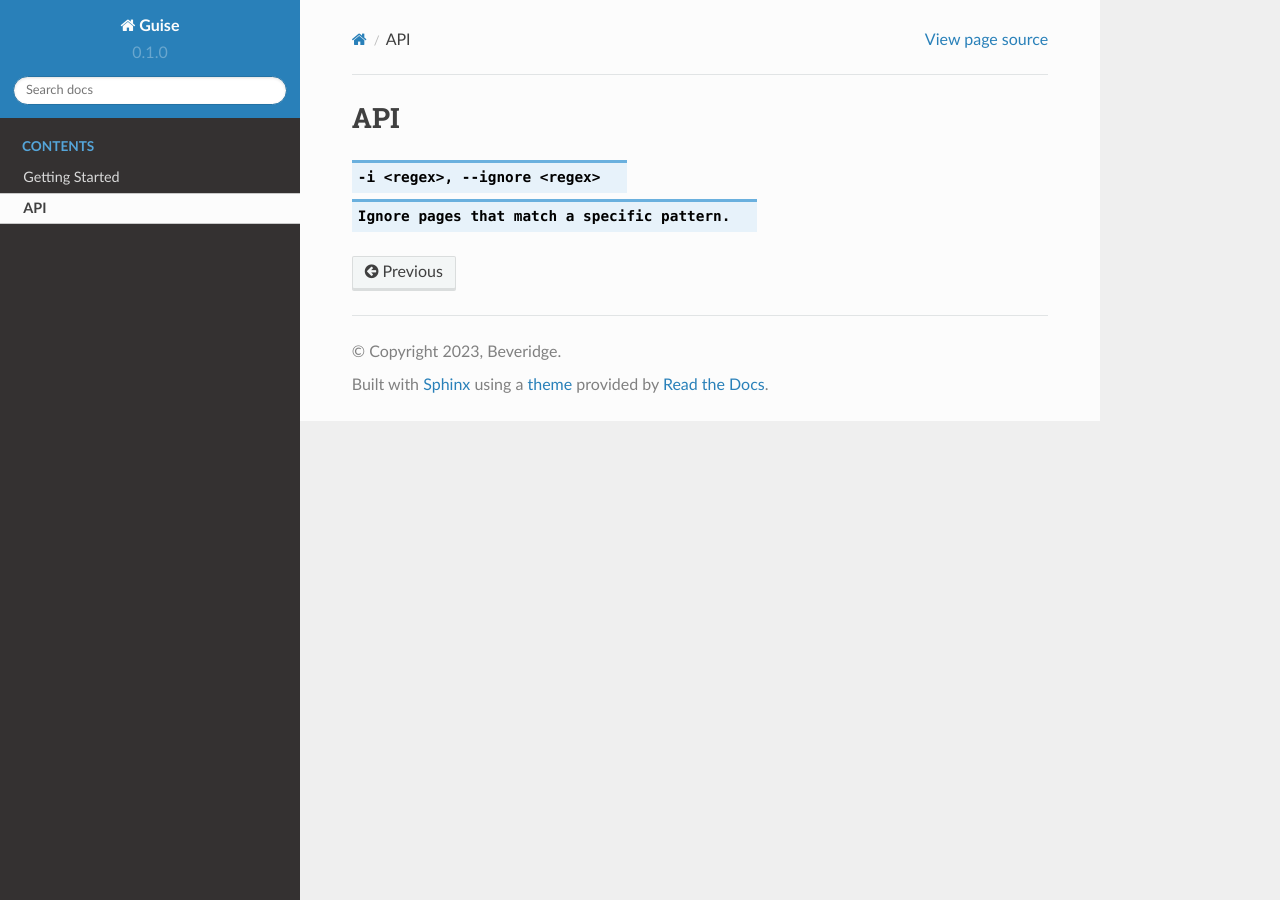
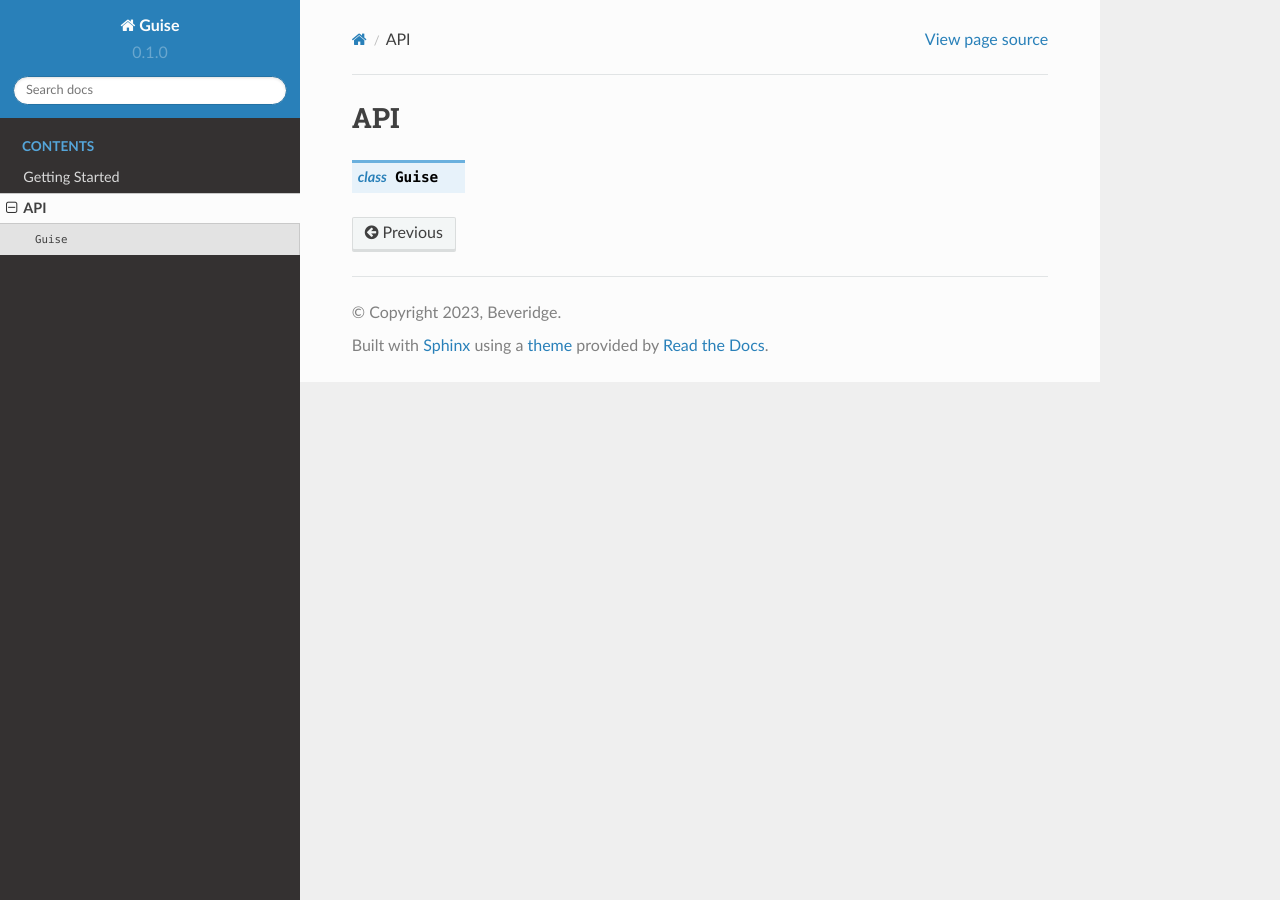
Before and after one commit to ADBeveridge/guise-docs, a Sphinx documentation site: the page built from docs/source/api.rst, in a window 1280 px wide. Built offline with Sphinx 7.4.7 and the Read the Docs theme 2.0.0, drawn with Linux system fonts in a browser that asks for light colours.

Commit message:
Update api.rst

```diff
--- a/docs/source/api.rst
+++ b/docs/source/api.rst
@@ -1,5 +1,4 @@
 API
 ===
 
-.. option:: -i <regex>, --ignore <regex>
-   Ignore pages that match a specific pattern.
+.. class:: Guise
```
